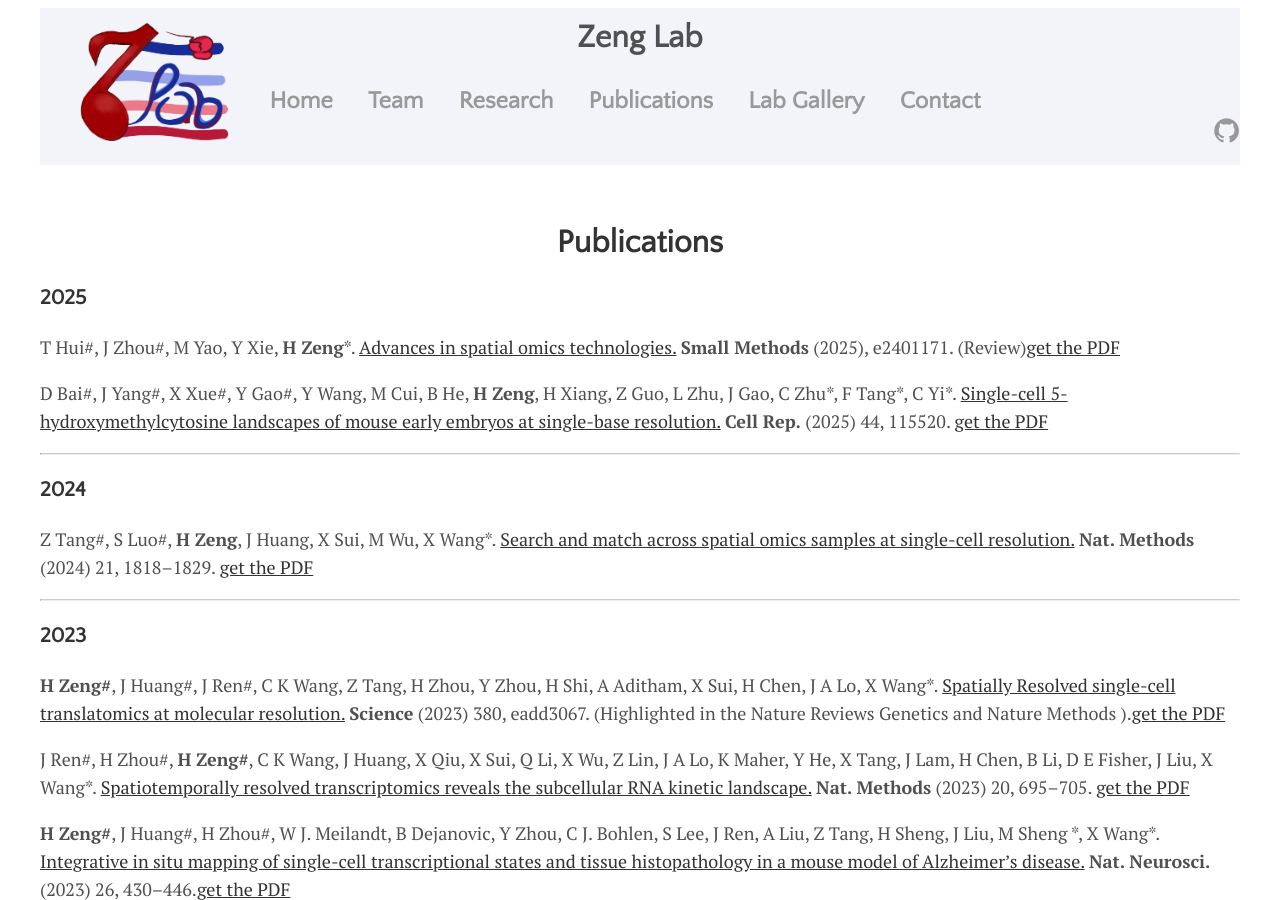
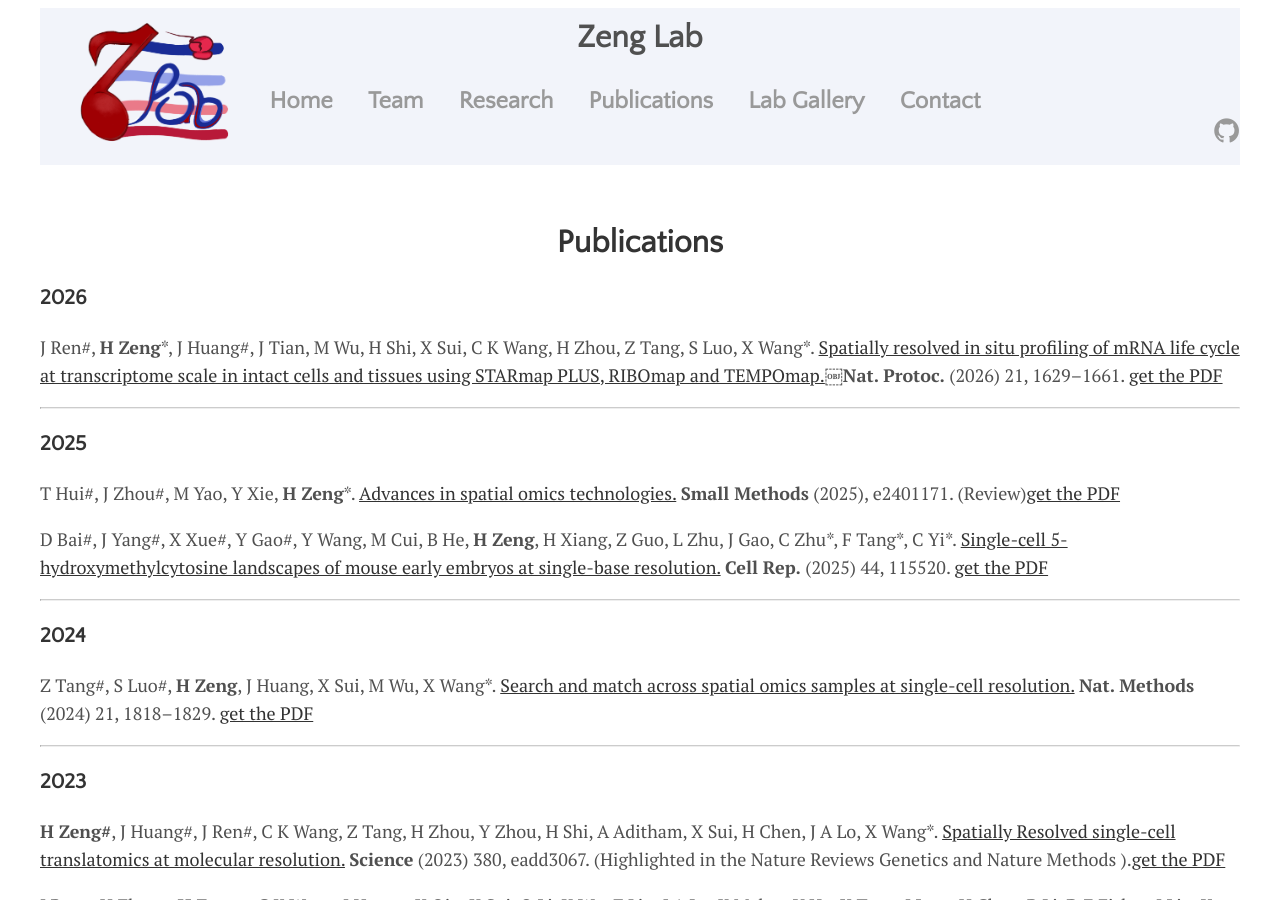
Before and after one commit to ZenghuPKU/zenghupku.github.io, a Jekyll site: the page built from menu/publications.md, in a window 1280 px wide and 900 px high. Built offline with Jekyll 4.4.1, drawn with Linux system fonts in a browser that asks for light colours.

Commit message:
Update publications.md

```diff
--- a/menu/publications.md
+++ b/menu/publications.md
@@ -5,6 +5,12 @@ permalink: /publications
 ---
 
 <h1 align="center">Publications</h1>
+
+### 2026
+
+J Ren#, **H Zeng**\*, J Huang#, J Tian, M Wu, H Shi, X Sui, C K Wang, H Zhou, Z Tang, S Luo, X Wang*. [Spatially resolved in situ profiling of mRNA life cycle at transcriptome scale in intact cells and tissues using STARmap PLUS, RIBOmap and TEMPOmap.](https://www.nature.com/articles/s41596-025-01248-3)￼**Nat. Protoc.** (2026) 21, 1629–1661. [get the PDF]({{ site.url }}/assets/2026natureprotocols.pdf)
+
+---
 
 ### 2025
 
```
